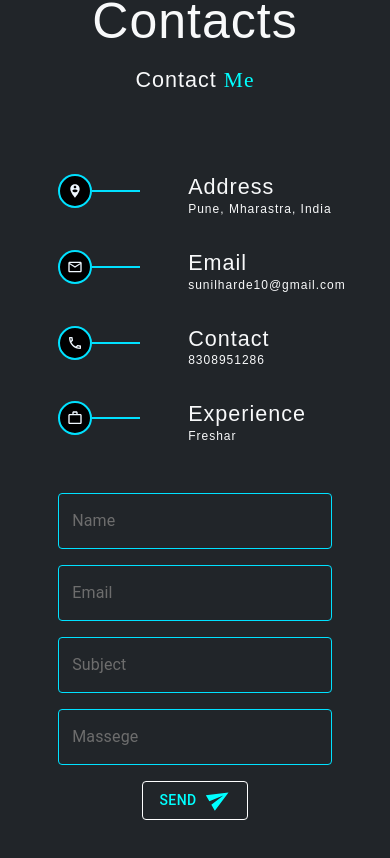
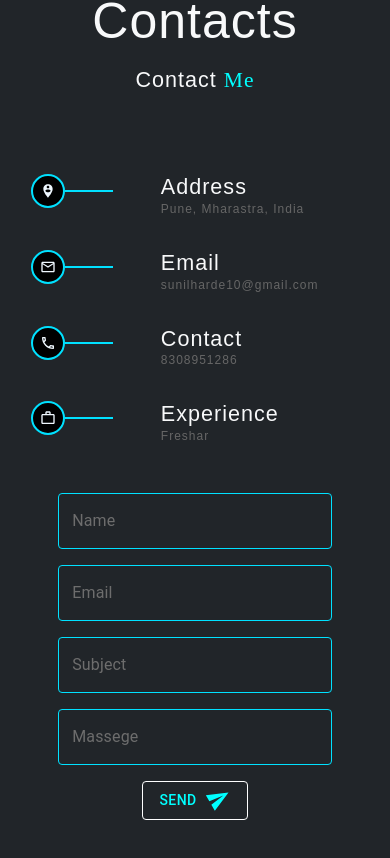
Before and after one commit to Sunil-Harde/Portfolio, a React (Vite) app: page / in a window 390 px wide. Shown: the part 3891-4749 px from the top of the page. Built offline with nearby package versions, Linux system fonts and the light colour scheme.

Commit message:
Contact Completed

```diff
--- a/src/Component/Contacts/Contacts.css
+++ b/src/Component/Contacts/Contacts.css
@@ -1,5 +1,5 @@
 .contacts {
-    padding: 5rem 10rem;
+    padding: 3rem 10rem;
 }
 
 .contacts-icons {
@@ -29,6 +29,7 @@
 .details p {
     margin-top: -.5rem;
     font-size: 12px;
+    color: rgb(102, 102, 102);
     /* font-weight: lighter; */
 }
 
@@ -72,7 +73,7 @@
 
 @media (max-width:1200px) {
     .contacts {
-        padding: 5rem;
+        padding: 3rem 5rem;
     }
 
     .inputs {
@@ -93,7 +94,7 @@
 
 @media (max-width:800px) {
     .contacts {
-        padding: 5rem 1rem;
+        padding: 3rem 1rem;
     }
 
     .details {
@@ -118,6 +119,7 @@
 @media (max-width:650px) {
     .contacts {
         padding: 3rem 0rem;
+
     }
 
     .details {
@@ -135,7 +137,12 @@
     }
 
     .details {
-        margin-left: 20% !important;
+        margin-left: 15% !important;
+
+    }
+
+    .deatail{
+        margin-left: 15% !important;
     }
 
     .contacts-icons {
@@ -160,10 +167,34 @@
 
 }
 
-@media (max-width:430px) {
+@media (max-width:525px) {
+    .details {
+        margin-left: 8% !important;
+
+    }
+
+    .deatail{
+        margin-left: 15% !important;
+    }
+
+}
+@media (max-width:450px) {
 
     .details {
+        margin-left: 7% !important;
+    }
+    .deatail{
         margin-left: 10% !important;
+    }
+}
+
+@media (max-width:390px) {
+
+    .details {
+        margin-left: 2% !important;
+    }
+    .deatail{
+        margin-left: 0% !important;
     }
 
 }
@@ -171,13 +202,22 @@
 @media (max-width:360px) {
 
     .details {
-        margin-left: 1% !important;
+        margin-left: 5% !important;
     }
 
     .contacts-icons {
         margin-right: 5rem;
     }
 }
+
+@media (max-width:330px) {
+
+    .details {
+        margin-left: 1% !important;
+    }
+
+}
+
 @media (max-width:315px) {
 
     .details {
--- a/src/Component/Contacts/Contacts.jsx
+++ b/src/Component/Contacts/Contacts.jsx
@@ -22,7 +22,7 @@ function Contacts() {
                         <div className="contacts-icons d-flex align-items-center justify-content-center ">
                             <PersonPinCircle className="icon" />
                         </div>
-                        <div className=''>
+                        <div className=' deatail '>
                             <h4>Address</h4>
                             <p>Pune, Mharastra, India</p>
                         </div>
@@ -34,7 +34,7 @@ function Contacts() {
                         <div className="contacts-icons d-flex align-items-center justify-content-center ">
                             <MailOutline className="icon" />
                         </div>
-                        <div className=''>
+                        <div className=' deatail '>
                             <h4>Email</h4>
                             <p>sunilharde10@gmail.com</p>
                         </div>
@@ -45,7 +45,7 @@ function Contacts() {
                         <div className="contacts-icons d-flex align-items-center justify-content-center  ">
                             <LocalPhoneOutlined className="icon" /><br />
                         </div>
-                        <div>
+                        <div className=' deatail '>
                             <h4>Contact</h4>
                             <p>8308951286</p>
                         </div>
@@ -56,7 +56,7 @@ function Contacts() {
                         <div className="contacts-icons d-flex align-items-center justify-content-center ">
                             <WorkOutline className="icon" /><br />
                         </div>
-                        <div>
+                        <div className=' deatail '>
                             <h4>Experience</h4>
                             <p>Freshar</p>
                         </div>
```
